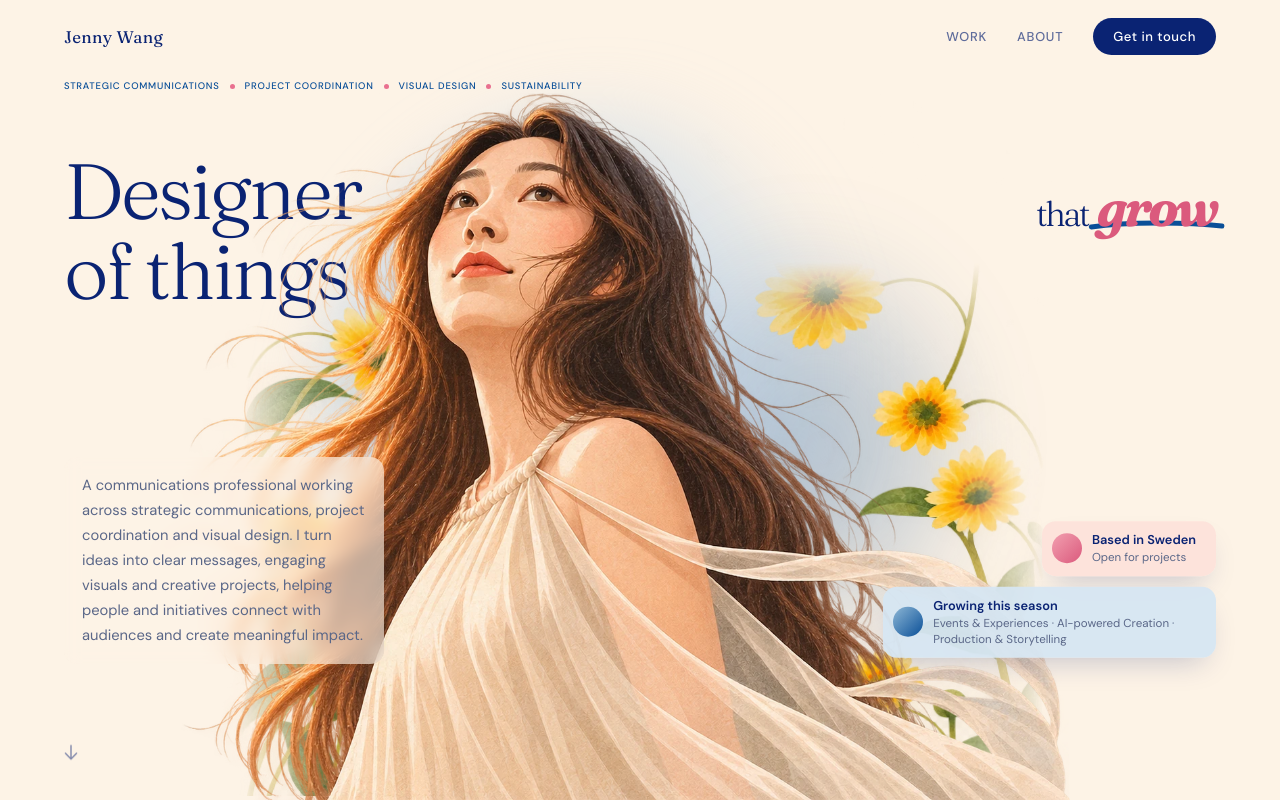
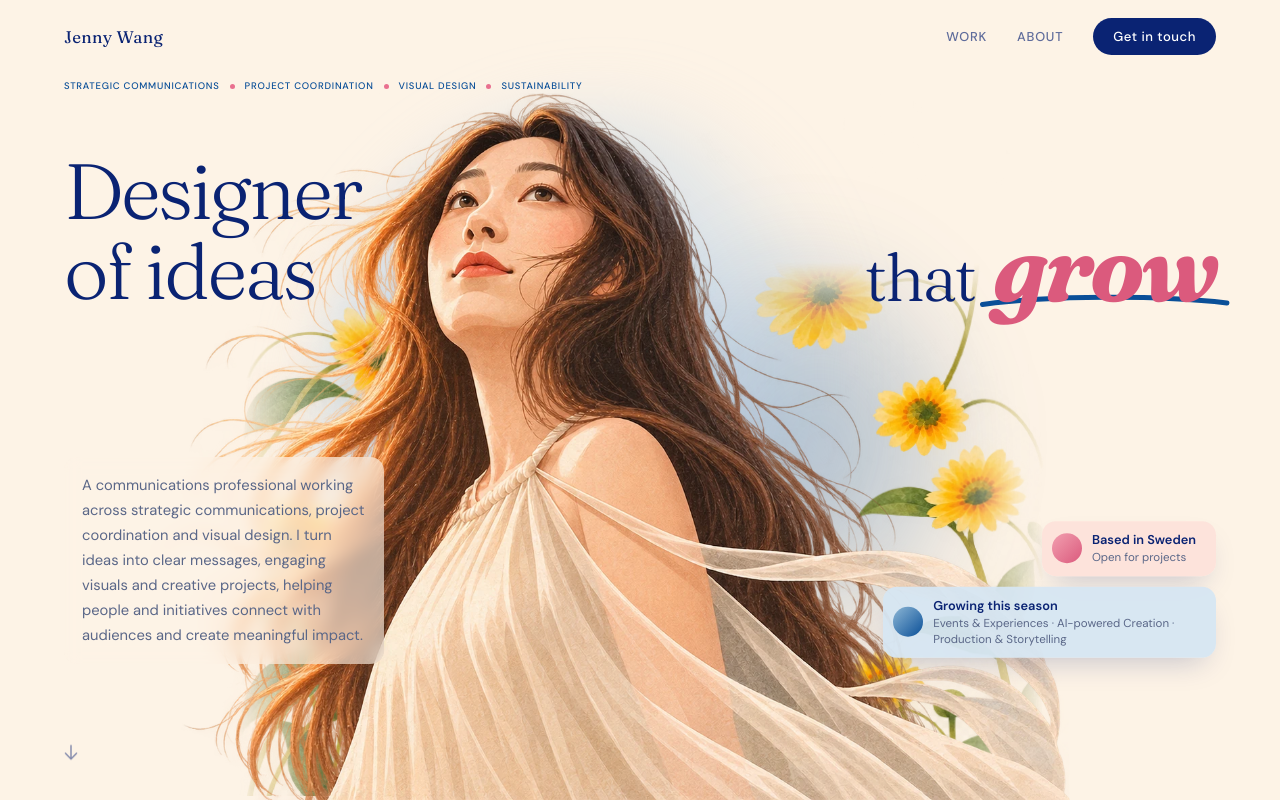
Before and after one commit to ningle-design/jennywangportfolio, a plain HTML site: page index.html in a window 1280 px wide. Shown: the top 802 px of the page. Drawn offline with Linux system fonts and the light colour scheme.

Commit message:
Add files via upload

```diff
--- a/index.html
+++ b/index.html
@@ -76,7 +76,7 @@ nav.dark .cta{background:#fff;color:var(--ink)}
 .arrow:hover{opacity:1}
 .arrow svg{width:20px;height:20px}
 @keyframes bob{0%,100%{transform:translateY(0)}50%{transform:translateY(5px)}}
-.th{font-size:.667em}
+.th{font-size:.714em}
 .gw{position:relative;display:inline-block;isolation:isolate}
 .gw svg{position:absolute;z-index:-1;left:-6%;bottom:.04em;width:112%;height:.2em;overflow:visible;pointer-events:none}
 .gw svg path{stroke-dasharray:1200;stroke-dashoffset:1200;transition:stroke-dashoffset 1s var(--expo)}
@@ -205,7 +205,7 @@ nav.dark .cta{background:#fff;color:var(--ink)}
 .portrait.in .wc{opacity:1;transform:none}
 .sprout{position:absolute;width:78px;height:auto;left:-36px;bottom:-26px;pointer-events:none;transform-origin:55% 100%;transform:scale(0) rotate(-20deg);transition:transform 1s cubic-bezier(.3,1.6,.4,1) 1.3s}
 .portrait.in .sprout{transform:none;animation:lfsway 3.4s ease-in-out 2.4s infinite}
-.about-r h2{font-family:var(--font-heading,'Fraunces',Georgia,serif);font-weight:400;letter-spacing:-.02em;font-size:clamp(2.4rem,4.4vw,4rem);line-height:1.05;color:var(--ink);margin-bottom:28px}
+.about-r h2{font-family:var(--font-heading,'Fraunces',Georgia,serif);font-weight:400;letter-spacing:-.02em;font-size:clamp(2.1rem,3.5vw,3.3rem);line-height:1.1;text-wrap:balance;color:var(--ink);margin-bottom:28px}
 .about-r h2 em{color:#DB5A7D}
 .about .about-r p{color:#0A4F98;font-size:var(--type-body,1.0625rem);line-height:1.75;margin-bottom:16px}
 .sup-h{font-family:var(--font-body,'DM Sans',Arial,sans-serif);font-weight:600;line-height:1.35;font-size:1.45rem;color:#0A4F98;margin:40px 0 14px}
@@ -526,9 +526,9 @@ footer{background:var(--moss);color:rgba(255,255,255,.5);text-align:center;font-
 .hero-photo img.cut{left:0;right:0;margin:0 auto;height:92%;translate:calc(-2vw + var(--mx,0)*12px) calc(var(--my,0)*6px);transition:translate .9s var(--expo)}
 .hero-photo img.bloom{left:0;right:0;margin:0 auto;height:70%;translate:calc(var(--mx,0)*-8px) 0;-webkit-mask-image:linear-gradient(90deg,transparent 0,#000 12%,#000 88%,transparent 100%),linear-gradient(180deg,transparent 0,#000 16%);mask-image:linear-gradient(90deg,transparent 0,#000 12%,#000 88%,transparent 100%),linear-gradient(180deg,transparent 0,#000 16%);z-index:-1;transition:translate .9s var(--expo)}
 .kw{position:absolute;z-index:6;left:5vw;top:clamp(72px,10vh,100px);margin:0}
-.h1{position:absolute;z-index:1;left:5vw;right:5vw;top:clamp(120px,19vh,190px);margin:0;max-width:none;font-size:clamp(2.86rem,6.11vw,6.37rem);line-height:1.02;min-height:0;pointer-events:none;translate:calc(var(--mx,0)*-6px) 0;transition:translate .9s var(--expo)}
+.h1{position:absolute;z-index:3;left:5vw;right:5vw;top:clamp(120px,19vh,190px);margin:0;max-width:none;font-size:clamp(2.86rem,6.11vw,6.37rem);line-height:1.02;min-height:0;pointer-events:none;translate:calc(var(--mx,0)*-6px) 0;transition:translate .9s var(--expo)}
 .h1 .ln2:nth-child(1) i{width:4.7em}
-.h1 .ln2:nth-child(2){position:absolute;right:0;top:.55em;font-size:.667em;text-align:right;line-height:1}
+.h1 .ln2:nth-child(2){position:absolute;right:0;top:.73em;font-size:1.2em;text-align:right;line-height:1}
 .sub{position:absolute;z-index:6;left:5vw;bottom:clamp(110px,17vh,170px);width:min(25vw,360px);margin:0;padding:16px 18px;border-radius:14px;background:rgba(253,243,230,.62);-webkit-backdrop-filter:blur(8px);backdrop-filter:blur(8px)}
 .mods{position:absolute;z-index:6;right:5vw;bottom:clamp(110px,17vh,170px);margin:0;align-items:flex-end;max-width:26vw}
 .chip.c1{animation:drift 7s ease-in-out 2.2s infinite}
@@ -557,7 +557,7 @@ footer{background:var(--moss);color:rgba(255,255,255,.5);text-align:center;font-
     </div>
     <div class="sp sp1" aria-hidden="true"></div>
     <div class="module">
-      <h1 class="h1" id="h1" aria-label="Designer of things that grow."></h1>
+      <h1 class="h1" id="h1" aria-label="Designer of ideas that grow."></h1>
       <p class="sub in-up" style="transition-delay:1.0s">A communications professional working across strategic communications, project coordination and visual design. I turn ideas into clear messages, engaging visuals and creative projects, helping people and initiatives connect with audiences and create meaningful impact.</p>
       <div class="mods">
         <div class="chip c1 in-up" style="transition-delay:1.2s"><i></i><div><b>Based in Sweden</b><span>Open for projects</span></div></div>
@@ -592,8 +592,8 @@ footer{background:var(--moss);color:rgba(255,255,255,.5);text-align:center;font-
     </figure>
   </div>
   <div class="about-r">
-    <h2>Making ideas <em>bloom</em></h2>
-    <p>I’m Jenny Wang, a digital communicator and designer based in Sweden. I combine communication strategy, visual design and project coordination to turn complex ideas into stories people can relate to, websites they can easily use and events where they can connect. I’m drawn to projects that bring people together to make a difference in their communities and in everyday life.</p>
+    <h2>Turning imaginative ideas into something <em>real</em></h2>
+    <p>I’m Jenny Wang, a curious digital communicator and designer based in Sweden. I bring together communication strategy, visual design and project coordination to create stories people can relate to, websites they can navigate with ease and events that give them a reason to connect. I’m drawn to projects that bring people together and make a difference in their communities.</p>
     <p>Outside work, I travel with a camera and grow vegetables in my garden. I love coming back to the same patch of soil and seeing what’s changed since last week.</p>
     <h3 class="sup-h">I can support you with</h3>
     <ul class="sup">
@@ -791,7 +791,7 @@ function typeText(el,text,{delay=0,speed=38}={}){
 }
 
 /* ════════════════ HERO ════════════════ */
-const H1_FINAL='Designer of things<br>that <b>grow</b>';
+const H1_FINAL='Designer of ideas<br>that <b>grow</b>';
 function fixH1(){
   const h=$('#h1'), keep=h.innerHTML; h.style.minHeight='';
   h.innerHTML=H1_FINAL; h.style.minHeight=h.offsetHeight+'px'; h.innerHTML=keep;
@@ -802,7 +802,7 @@ function intro(){
   document.body.classList.add('go');
   const UL='<svg viewBox="0 0 100 12" preserveAspectRatio="none" fill="none" aria-hidden="true"><path d="M1 8C28 2 72 2 99 7" stroke="#0A4F98" stroke-width="5" stroke-linecap="round" vector-effect="non-scaling-stroke"/></svg>';
   const h=$('#h1');
-  h.innerHTML='<span class="ln2"><i style="--d:.35s">Designer of things</i></span><span class="ln2"><i style="--d:.55s"><span class="th">that</span> <b class="gw">grow'+UL+'</b></i></span>';
+  h.innerHTML='<span class="ln2"><i style="--d:.35s">Designer of ideas</i></span><span class="ln2"><i style="--d:.55s"><span class="th">that</span> <b class="gw">grow'+UL+'</b></i></span>';
   const sv=$('#h1 .gw svg');
   setTimeout(()=>{sv.classList.add('on');h.classList.add('rose')},1750);
 }
```
